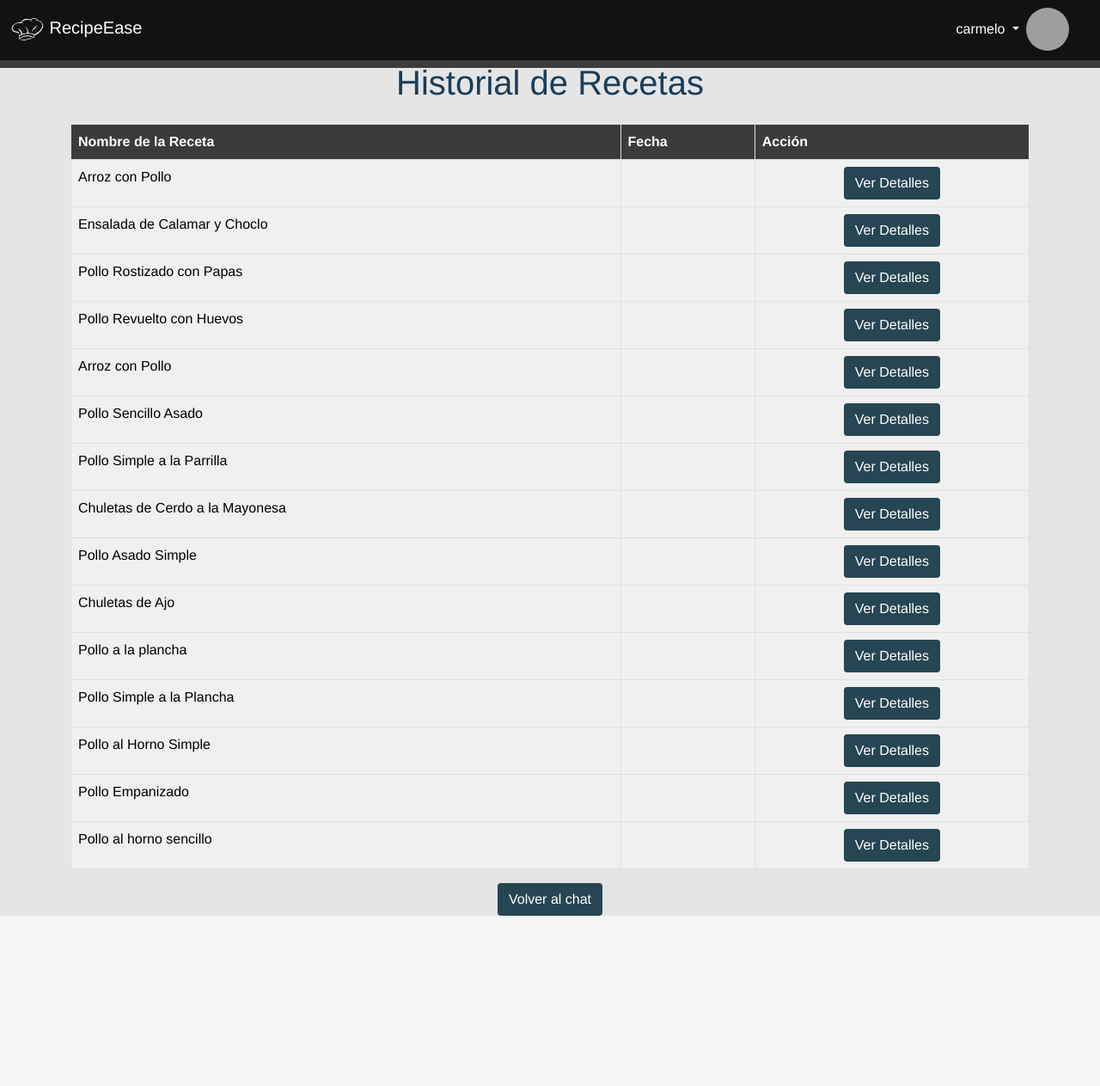
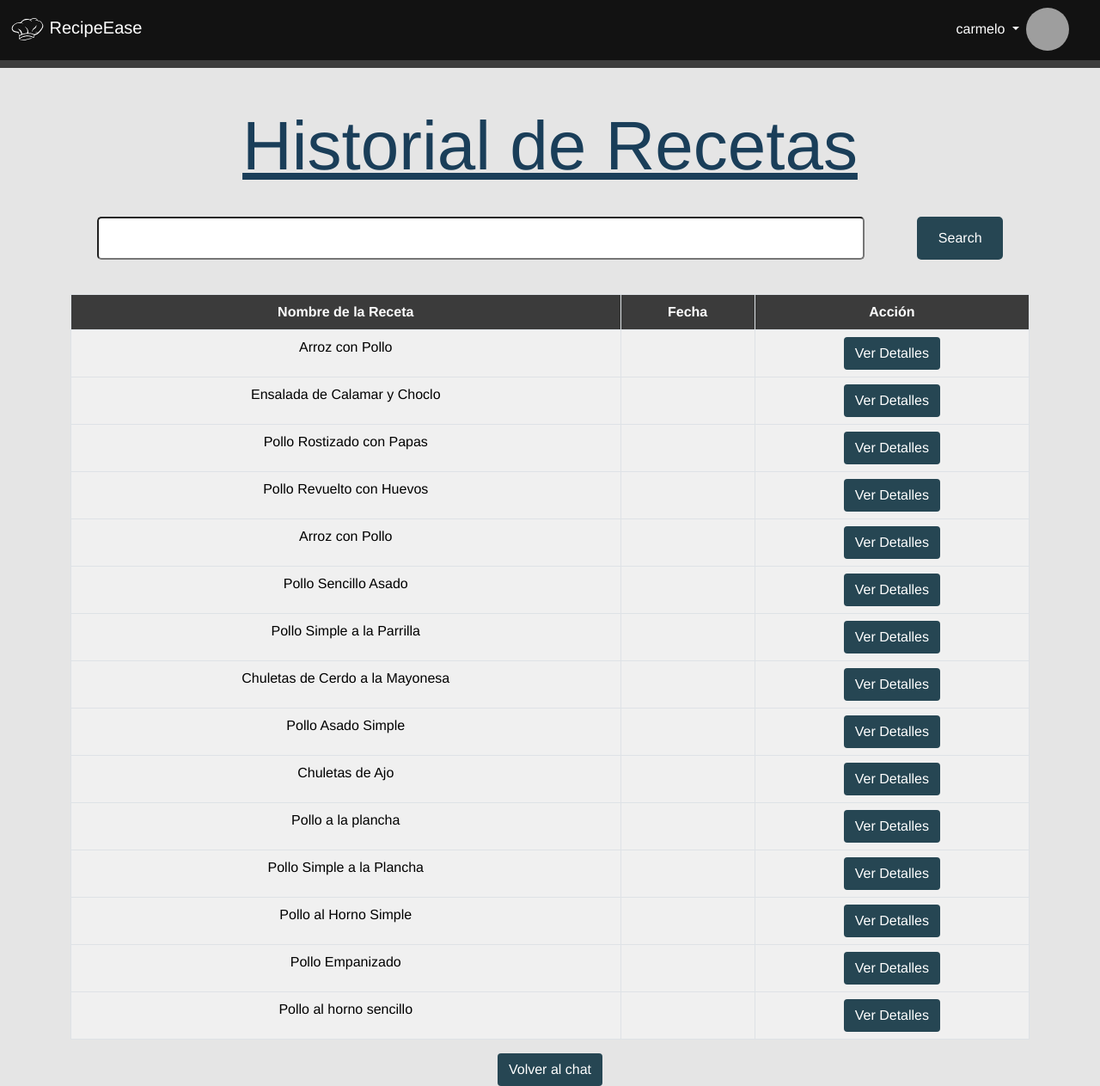
Before and after one commit to Nahuel402/Proyecto-Recipease, a PHP site: page /historial.php in a window 1280 px wide. Shown: the whole page at 86% size. Before the commit the page ends 1065 px from the top, so only its background shows below. Run offline with PHP 8.4, Linux system fonts and the light colour scheme; the visitor is signed in with stand-in values (Sample User, id 1); data comes from the database, SQL or seed files in the repository; data that the repository does not hold is empty; grey boxes are pictures that could not be loaded.

Commit message:
Avances 2:20hs sin dormir

```diff
--- a/Proyecto Final/assets/css/recetass.css
+++ b/Proyecto Final/assets/css/recetas.css
@@ -4,20 +4,62 @@
 }
 
 h1 {
+    padding-top: 50px;
+    font-size: 80px;
+    text-decoration:underline;
     color: #1a3e59; /* Azul oscuro para el título */
 }
 
+.input {
+    padding-top: 10px;
+    padding-bottom: 40px;
+    display: flex;
+    justify-content: space-around;
+    width: 100%;
+}
+
+.input-search {
+    border-radius: 5px;
+    height: 50px;
+    width: 80%;
+    font-size: 20px;
+    text-align: center;
+    background-color: #fff;
+}
+
+.input-search:focus,
+.input-search:hover{
+    background-color: #f6f6f6;
+}
+
+.btn-search {
+    width: 100px;
+    height: 50px;
+    border-radius: 5px;
+    background-color: #264653;
+    color: white;
+    border: none;
+    transition: background-color 0.7s ease;
+}
+
+.btn-search:hover {
+    background-color: #79a7b9;
+    scale: 1.1;
+}
+
 .table {
-    background-color: #f0f0f0; /* Gris claro para la tabla */
+    background-color: #f0f0f0;
 }
 
 .table th {
     background-color: #3b3b3b; /* Gris oscuro para el encabezado */
-    color: #ffffff; /* Texto blanco en el encabezado */
+    color: #ffffff;
+    text-align: center;
 }
 
 .table td {
-    color: #000; /* Texto negro en las celdas */
+    color: #000;
+    text-align: center;
 }
 
 .btn-custom {
@@ -27,6 +69,7 @@
 
 .btn-custom:hover {
     background-color: #79a7b9; /* Azul claro al pasar el ratón */
+    scale: 1.1;
 }
 .card {
     background-color: #ffffff; /* Fondo blanco para la tarjeta */
@@ -42,7 +85,7 @@
 .btn-custom {
     background-color: #264653; /* Azul petróleo para el botón */
     color: #fff; /* Texto blanco */
-    transition: background-color 0.3s ease; /* Efecto de transición */
+    transition: background-color 0.7ss ease; /* Efecto de transición */
 }
 
 .btn-custom:hover {
--- a/Proyecto Final/pages/historial.php
+++ b/Proyecto Final/pages/historial.php
@@ -11,6 +11,7 @@
 $imagen = "";
 $nombre = "";
 $fecha = "";
+$Value = "";
 $query = mysqli_query($conn, "SELECT Nombre, Imagen FROM usuarios WHERE ID = " . $_SESSION["IdUsuario"] . "") or die(mysqli_error($conn));
 while ($row = mysqli_fetch_array($query)) {
     $imagen = $row["Imagen"];
@@ -26,7 +27,7 @@
     <link rel="stylesheet" href="../bootstrap/css/bootstrap.min.css">
     <link rel="stylesheet" href="../assets/css/globales.css">
     <link rel="stylesheet" href="../assets/css/header.css">
-    <link rel="stylesheet" href="../assets/css/recetass.css">
+    <link rel="stylesheet" href="../assets/css/recetas.css">
     <title>Historial de Recetas - RecipeEase</title>
 </head>
 <body>
@@ -37,6 +38,8 @@
             <div class="col-12"><br></div>
         </div>
         <h1 class="text-center mb-4">Historial de Recetas</h1>
+        <input type="hidden" id="ID" value="<?$_SESSION['IdUsuario']?>">
+        <div class="input"><input type="text" id="input-search" class="input-search"><button class="btn-search" id="btn-search">Search</button></div>
         <table class="table table-bordered">
             <thead>
                 <tr>
@@ -46,8 +49,8 @@
                 </tr>
             </thead>
             <tbody>
+                <input type="hidden" id="Indicación" value = '<?$Value?>'>
                 <?php
-                // Consulta para obtener las recetas recientes
                 $sql = "SELECT NomReceta, Id, fecha FROM `recetas recientes` WHERE Id_usuario = " . $_SESSION["IdUsuario"] . " ORDER BY Id DESC";
 
                 $result = mysqli_query($conn, $sql);
@@ -57,6 +60,7 @@
                         $idReceta = $row['Id'];
                         $nombreReceta = $row['NomReceta'];
                         $fecha = $row['fecha'];
+                        if ($Value == true) {
                             echo "<tr>
                                     <td>$nombreReceta</td>
                                     <td>$fecha</td>
@@ -64,6 +68,15 @@
                                         <a href='receta_detalle.php?id=$idReceta' class='btn btn-custom'>Ver Detalles</a>
                                     </td>
                                 </tr>";
+                        }else{
+                            echo "<tr>
+                                    <td id='nom'>$nombreReceta</td>
+                                    <td id='fech'>$fecha</td>
+                                    <td class='text-center'>
+                                        <a href='receta_detalle.php?id=$idReceta' class='btn btn-custom'>Ver Detalles</a>
+                                    </td>
+                                </tr>";
+                        }
                     }
                 } else {
                     echo "<tr><td colspan='3' class='text-center'>No se han ingresado recetas recientes.</td></tr>";
@@ -76,6 +89,7 @@
         <a href="ChatBot.php" class="btn btn-custom">Volver al chat</a>
     </div>
     </div>
+    <script src="https://ajax.googleapis.com/ajax/libs/jquery/3.7.1/jquery.min.js"></script>
     <script src="../bootstrap/js/bootstrap.min.js"></script>
 </body>
 </html>
```
Also changed, not shown: Proyecto Final/assets/css/estiloschat.css (+14 -1 lines), Proyecto Final/assets/js/buscador.js (added, +37 -0 lines), Proyecto Final/assets/js/chatbot.js (+40 -5 lines), Proyecto Final/base_de_datos/ajaxData.php (added, +28 -0 lines), Proyecto Final/pages/ChatBot.php (+13 -12 lines), Proyecto Final/assets/images/loading.gif (added). Lines whose indentation alone changed are shown as unchanged.
